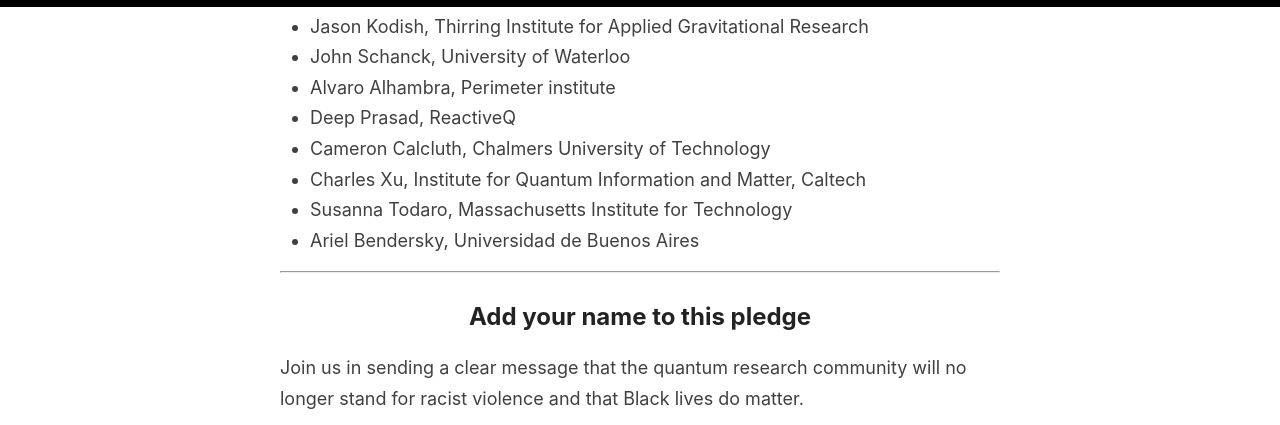
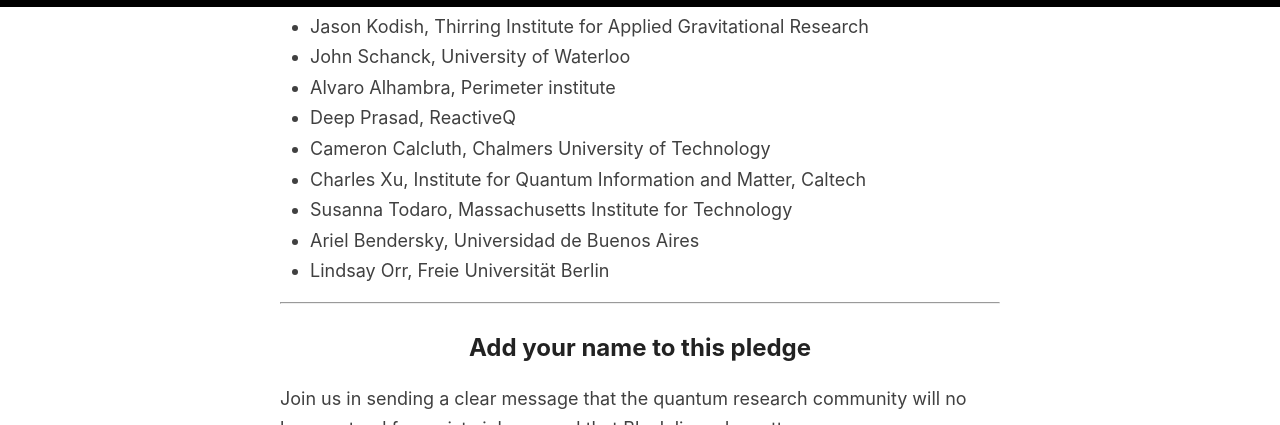
Before and after one commit to quantumforblacklives/quantumforblacklives.github.io, a Jekyll site: the page built from index.html, in a window 1280 px wide and 900 px high, scrolled down 3522 px, cut to the strip 0-425 px from the top of the window. Built offline with Jekyll 4.4.1, drawn with Linux system fonts in a browser that asks for light colours; the list of posts is cut into pages by our own code.

Commit message:
Add signature from Lindsay Orr.

```diff
--- a/_includes/signatories.md
+++ b/_includes/signatories.md
@@ -17,3 +17,4 @@
 - Charles Xu, Institute for Quantum Information and Matter, Caltech
 - Susanna Todaro, Massachusetts Institute for Technology
 - Ariel Bendersky, Universidad de Buenos Aires
+- Lindsay Orr, Freie Universität Berlin
```
